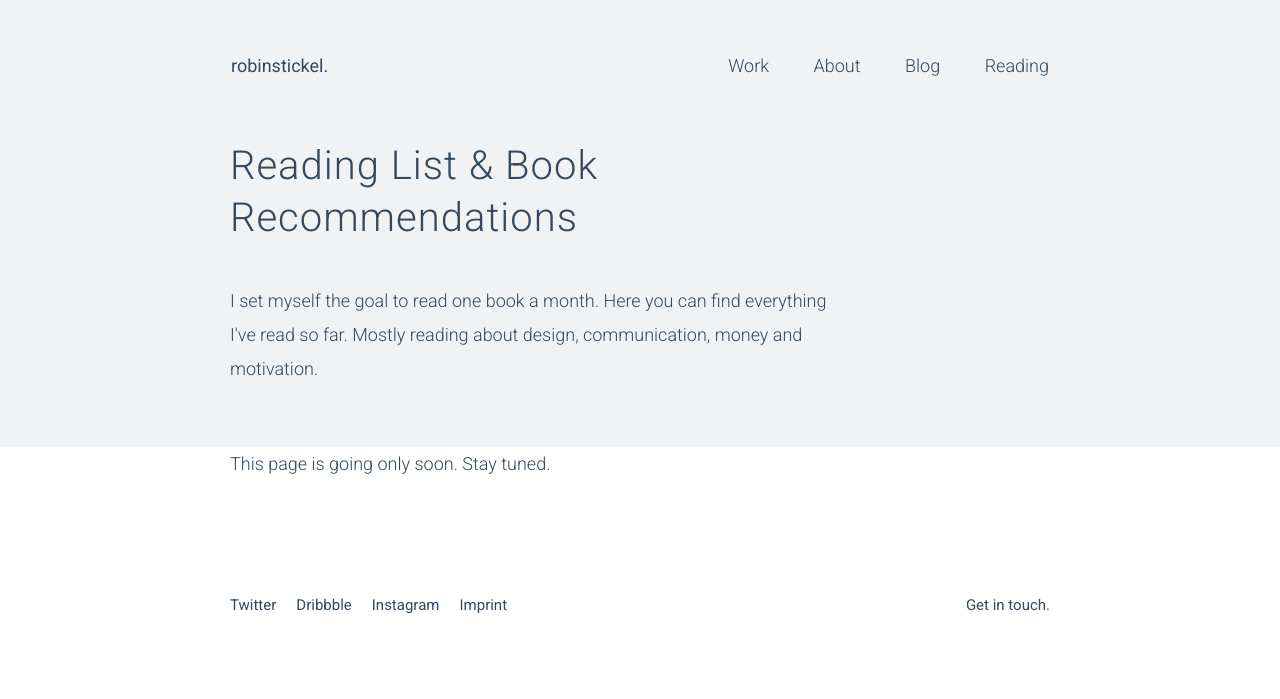
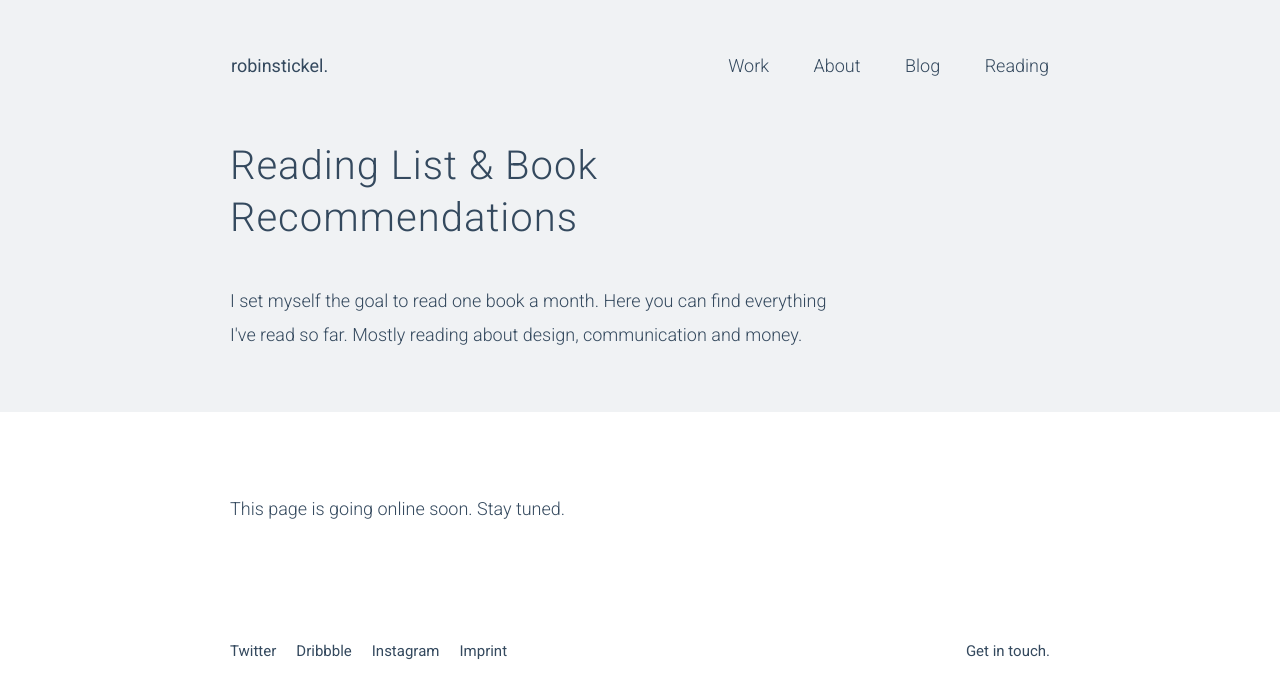
Before and after one commit to robinstickel/robinstickel.com, a Jekyll site: the page built from reading/index.html, in a window 1280 px wide. Shown: the top 699 px of the page. Built offline with Jekyll 4.4.1, drawn with Linux system fonts in a browser that asks for light colours.

Commit message:
Update index.html

```diff
--- a/reading/index.html
+++ b/reading/index.html
@@ -5,9 +5,11 @@ description: This is the personal reading list of Robin Stickel. I recommend mos
 ---
 	<header class="subpage">
              <h1>Reading List & Book Recommendations</h1>
-             <p>I set myself the goal to read one book a month. Here you can find everything I've read so far. Mostly reading about design, communication, money and motivation.</p>
+             <p>I set myself the goal to read one book a month. Here you can find everything I've read so far. Mostly reading about design, communication and money.</p>
         </header>
       </div>
       </div>
       <div class="container">
-         <p>This page is going only soon. Stay tuned.</p>
+      	<div id="selected_work">
+      		<p>This page is going online soon. Stay tuned.</p>
+        </div>
```
